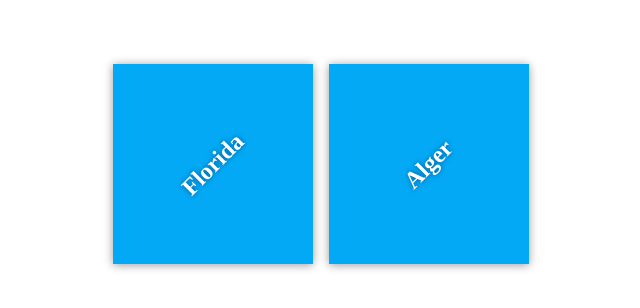
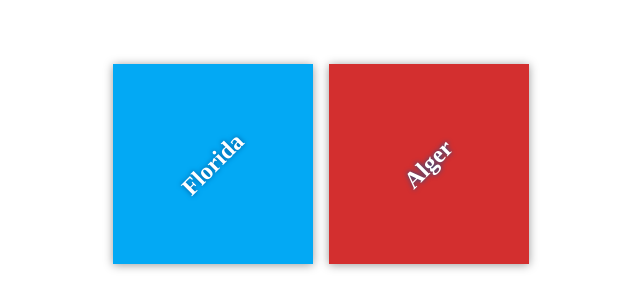
Before and after one commit to sami1812/my-travel-plans, a plain HTML site: page index.html in a window 1280 px wide. Shown: the part 236-544 px from the top of the page, without its empty margins (319-959 px from the left). Drawn offline with Linux system fonts and the light colour scheme.

Commit message:
style distinations

```diff
--- a/css/app.css
+++ b/css/app.css
@@ -50,6 +50,6 @@ text-shadow: 0 0 5px #01579b;
 background-color: #03a9f4;
 }
 
-#paris {
+#Alger {
 background-color: #d32f2f;
 }
```
